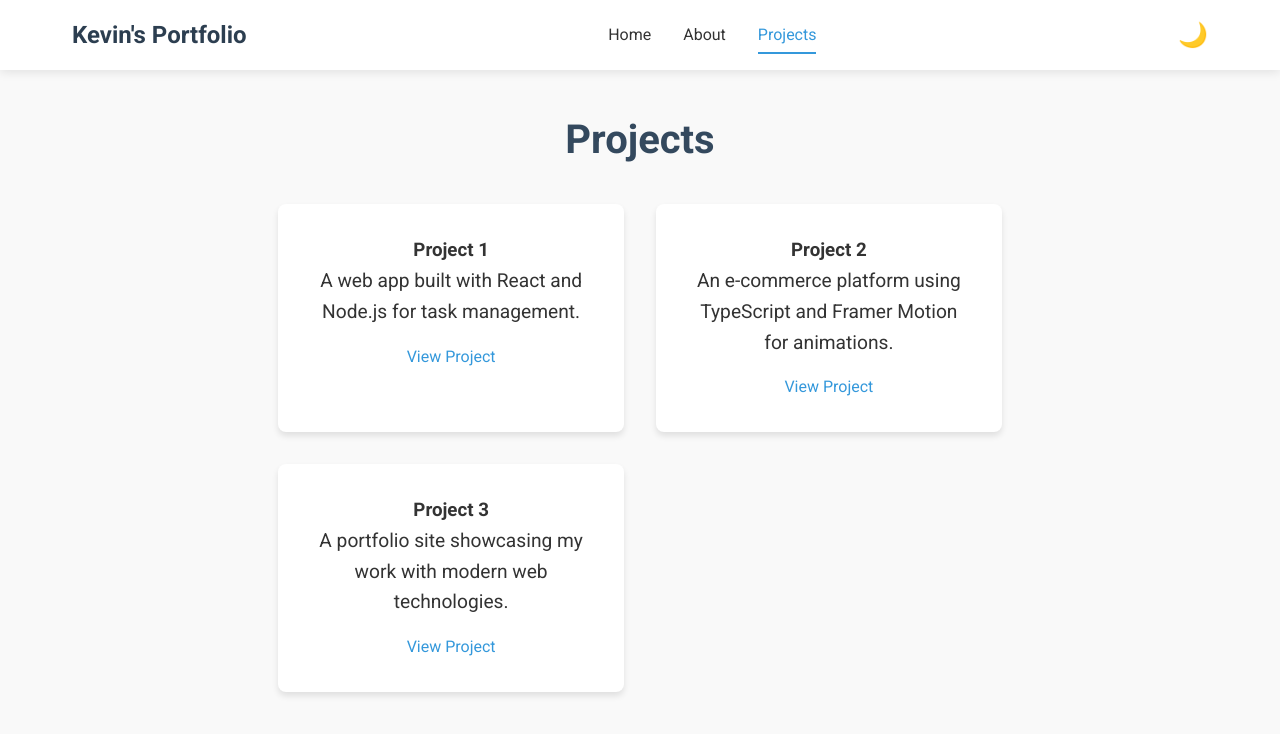
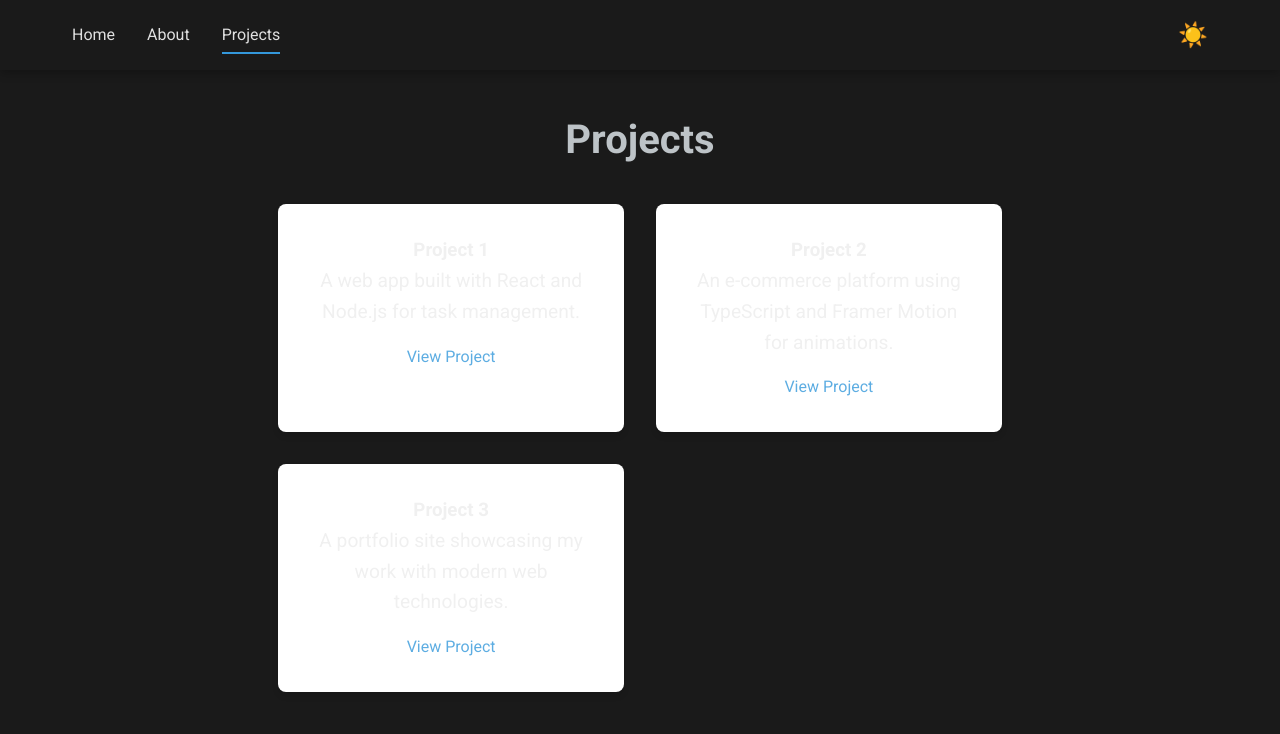
Before and after one commit to KevinTheSome/portfolio, a React (Vite) app: page /projects in a window 1280 px wide. Shown: the top 734 px of the page. Built offline with nearby package versions, Linux system fonts and the light colour scheme.

Commit message:
nav looks better

```diff
--- a/src/components/NavBar.module.css
+++ b/src/components/NavBar.module.css
@@ -110,3 +110,27 @@
         z-index: 1001;
     }
 }
+
+.navbar--dark {
+    background: #1a1a1a;
+    box-shadow: 0 2px 10px rgba(0, 0, 0, 0.3);
+}
+
+.navbar--dark .nav-logo .nav-link {
+    color: #e0e0e0;
+}
+
+.navbar--dark .nav-link {
+    color: #e0e0e0;
+}
+
+.navbar--dark .hamburger span {
+    background: #e0e0e0;
+}
+
+@media (max-width: 768px) {
+    .navbar--dark .nav-links {
+        background: #1a1a1a;
+        box-shadow: 0 4px 10px rgba(0, 0, 0, 0.3);
+    }
+}
--- a/src/components/NavBar.tsx
+++ b/src/components/NavBar.tsx
@@ -36,17 +36,10 @@ const NavBar: React.FC = () => {
     };
 
     return (
-        <nav className={styles.navbar}>
+        <nav
+            className={`${styles.navbar} ${theme === "dark" ? styles["navbar--dark"] : ""}`}
+        >
             <div className={styles["nav-container"]}>
-                <div className={styles["nav-logo"]}>
-                    <NavLink
-                        to="/"
-                        className={styles["nav-link"]}
-                        onClick={() => setIsOpen(false)}
-                    >
-                        Kevin's Portfolio
-                    </NavLink>
-                </div>
                 <ul
                     className={`${styles["nav-links"]} ${isOpen ? styles["nav-links--active"] : ""}`}
                 >
--- a/src/context/ThemeContext.tsx
+++ b/src/context/ThemeContext.tsx
@@ -21,7 +21,7 @@ interface ThemeProviderProps {
 }
 
 export const ThemeProvider: React.FC<ThemeProviderProps> = ({ children }) => {
-    const [theme, setTheme] = useState<"light" | "dark">("light");
+    const [theme, setTheme] = useState<"light" | "dark">("dark");
 
     useEffect(() => {
         // Apply theme to body class
```
